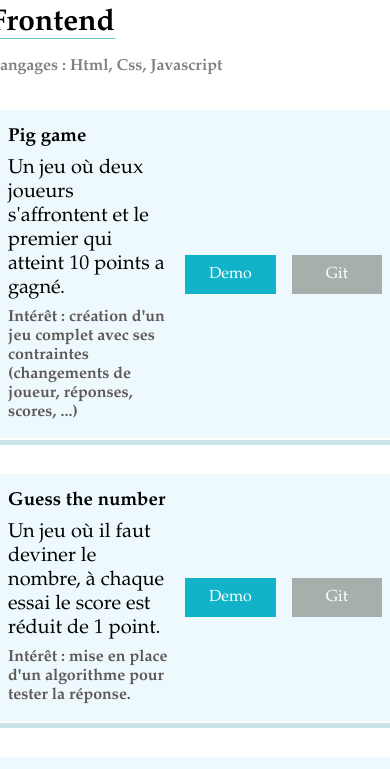
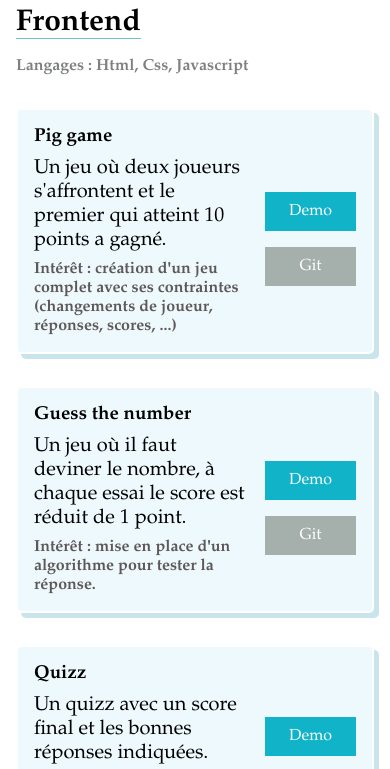
Before and after one commit to BertrandDuclot/bertrandduclot.github.io, a plain HTML site: page index.html in a window 390 px wide. Shown: the part 1100-1869 px from the top of the page. Drawn offline with Linux system fonts and the light colour scheme.

Commit message:
responsive buttons

```diff
--- a/style.css
+++ b/style.css
@@ -226,11 +226,10 @@ a:link {
 }
 
 .link-container {
-  margin: 1rem 0rem 1rem auto;
+  margin: 1rem 3rem 1rem auto;
   display: flex;
   justify-content: center;
   align-items: center;
-  /*flex-wrap: wrap;*/
 }
 
 .link-container > * {
@@ -326,4 +325,16 @@ footer {
     margin-left: 1rem;
     margin-right: 1rem;
   }
+
+  .description-project-container {
+  }
+
+  .link-container {
+    margin: auto;
+    flex-wrap: wrap;
+  }
+
+  .link-container > * {
+    margin-top: 1rem;
+  }
 }
```
